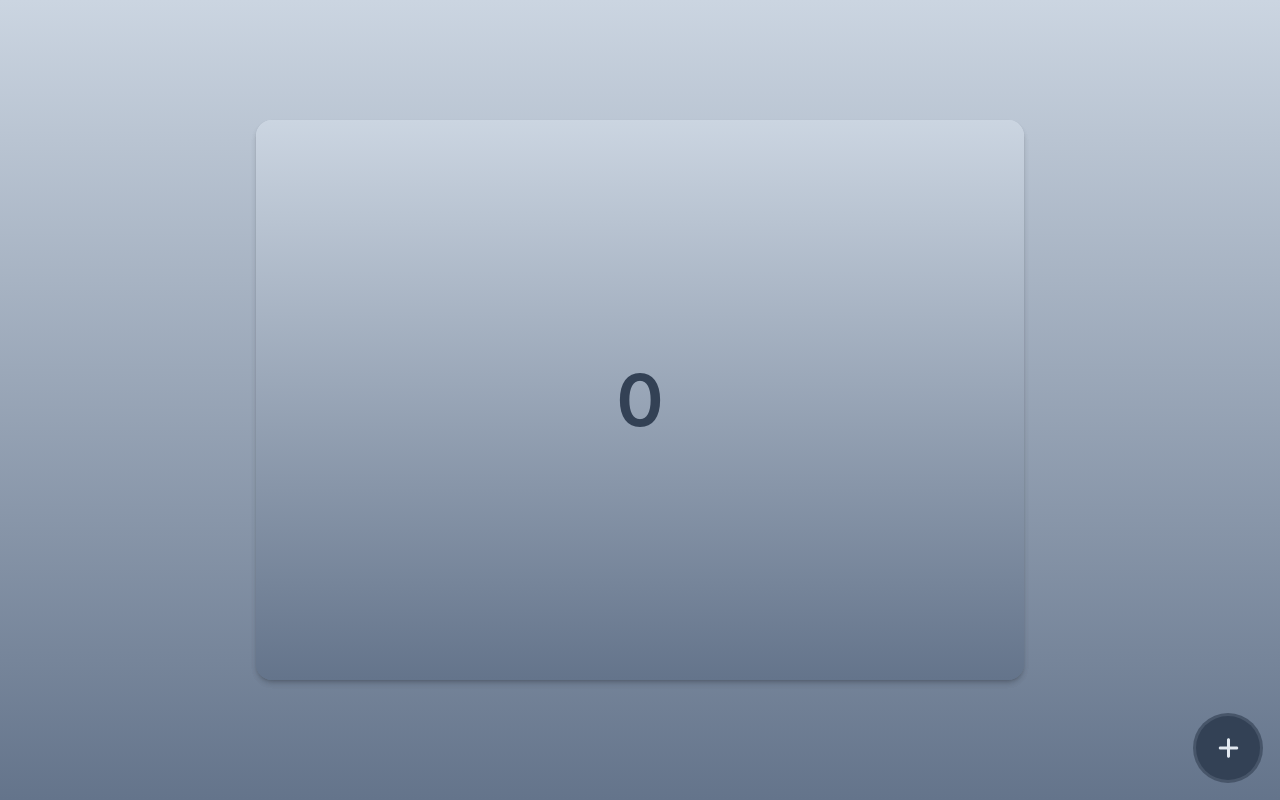
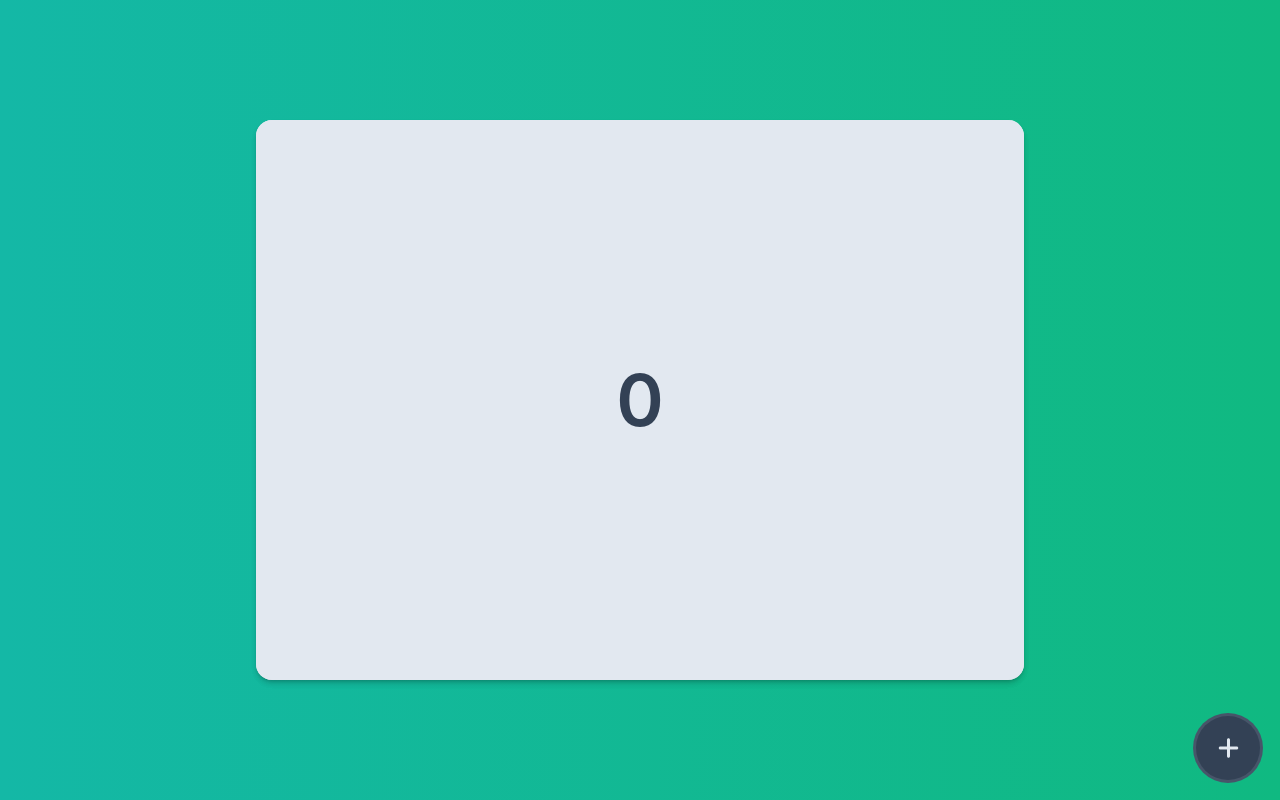
Before and after one commit to presuit/animation-practice, a React (Create React App) app: page /card-slider in a window 1280 px wide. Built offline with nearby package versions, Linux system fonts and the light colour scheme; a web font is replaced by a local one.

Commit message:
cardslider bg change

```diff
--- a/src/routes/CardSliderPage.tsx
+++ b/src/routes/CardSliderPage.tsx
@@ -21,6 +21,12 @@ const CardSliderPage = () => {
     {
       clamp: true,
     }
+  );
+  const backgroundColor = useTransform(
+    x,
+    [-document.body.clientWidth / 2, 0, document.body.clientWidth / 2],
+    ["#0d9488", "#e2e8f0", "#059669"],
+    { clamp: true }
   );
 
   const onDragEnd = async () => {
@@ -64,21 +70,21 @@ const CardSliderPage = () => {
       initial={{ opacity: 0 }}
       animate={{ opacity: 1, transition: { duration: 1, type: "tween" } }}
       ref={cardContainer}
-      className="w-full min-h-screen bg-gradient-to-b from-slate-300 to-slate-500 p-5 overflow-hidden relative"
+      className="w-full min-h-screen bg-gradient-to-r from-teal-500 to-emerald-500 p-5 overflow-hidden relative"
     >
       <PageTitle name="Card Slider" />
-      <section className="max-w-screen-md w-[90%] md:w-full h-[70vh] bg-gradient-to-b from-slate-300 to-slate-500 rounded-2xl absolute top-0 left-0 bottom-0 right-0 m-auto flex justify-center items-center shadow-md">
+      <section className="max-w-screen-md w-[90%] md:w-full h-[70vh] bg-slate-200 rounded-2xl absolute top-0 left-0 bottom-0 right-0 m-auto flex justify-center items-center shadow-md">
         <h1 className="text-7xl font-semibold text-slate-700">
           {data[index + 1 === data.length ? 0 : index + 1]}
         </h1>
       </section>
       <motion.section
-        style={{ x, rotateZ }}
+        style={{ x, rotateZ, backgroundColor }}
         drag="x"
         animate={cardAnimation}
         dragSnapToOrigin
         onDragEnd={onDragEnd}
-        className="max-w-screen-md w-[90%] md:w-full h-[70vh] bg-gradient-to-b from-slate-300 to-slate-500 rounded-2xl absolute top-0 left-0 bottom-0 right-0 m-auto flex justify-center items-center shadow-md cursor-pointer"
+        className="max-w-screen-md w-[90%] md:w-full h-[70vh] bg-slate-200 rounded-2xl absolute top-0 left-0 bottom-0 right-0 m-auto flex justify-center items-center shadow-md cursor-pointer"
       >
         <h1 className="text-7xl font-semibold text-slate-700">{data[index]}</h1>
       </motion.section>
```
